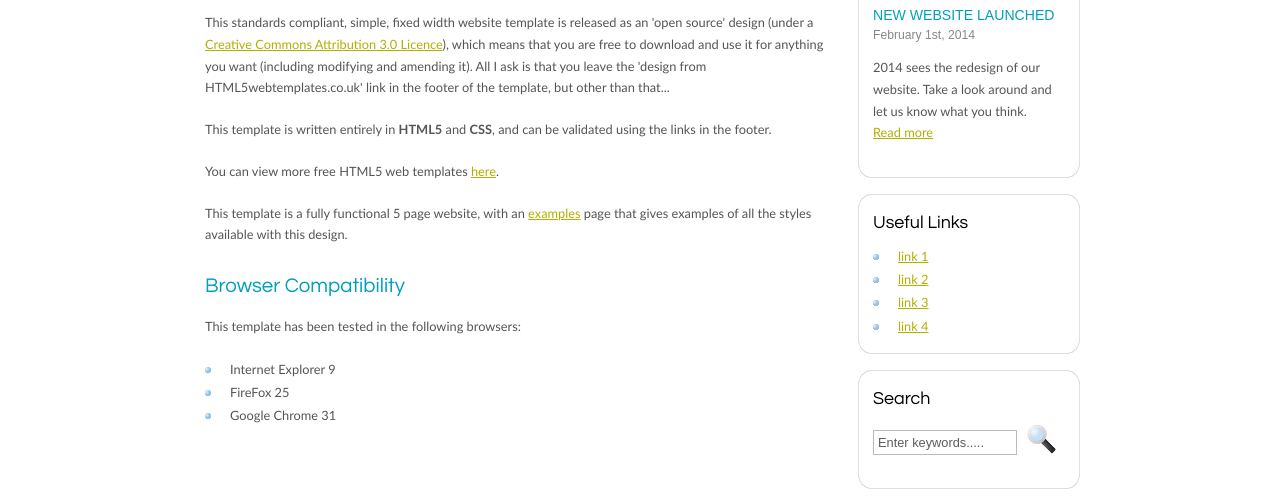
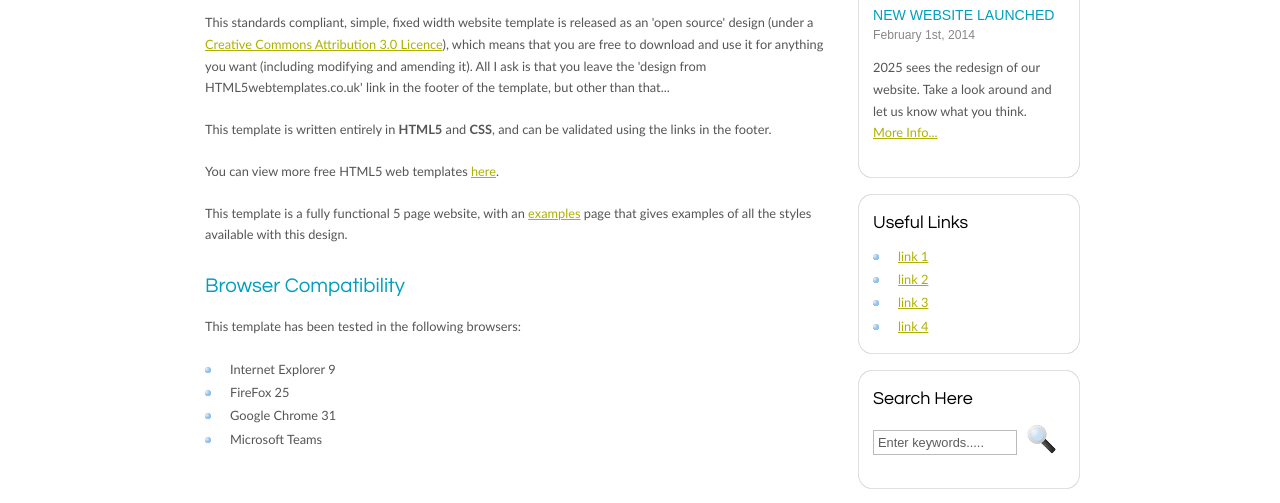
Before and after one commit to vinaneosoft/Simplestyle_Banner, a plain HTML site: page index.html in a window 1280 px wide. Shown: the part 463-966 px from the top of the page. Drawn offline with Linux system fonts and the light colour scheme.

Commit message:
Changes in Home page by snehal

```diff
--- a/index.html
+++ b/index.html
@@ -41,7 +41,7 @@
             <h3>Latest News</h3>
             <h4>New Website Launched</h4>
             <h5>February 1st, 2014</h5>
-            <p>2014 sees the redesign of our website. Take a look around and let us know what you think.<br /><a href="#">Read more</a></p>
+            <p>2025 sees the redesign of our website. Take a look around and let us know what you think.<br /><a href="#">More Info...</a></p>
           </div>
           <div class="sidebar_base"></div>
         </div>
@@ -61,7 +61,7 @@
         <div class="sidebar">
           <div class="sidebar_top"></div>
           <div class="sidebar_item">
-            <h3>Search</h3>
+            <h3>Search Here</h3>
             <form method="post" action="#" id="search_form">
               <p>
                 <input class="search" type="text" name="search_field" value="Enter keywords....." />
@@ -85,6 +85,7 @@
           <li>Internet Explorer 9</li>
           <li>FireFox 25</li>
           <li>Google Chrome 31</li>
+          <li>Microsoft Teams</li>
         </ul>
       </div>
     </div>
```
